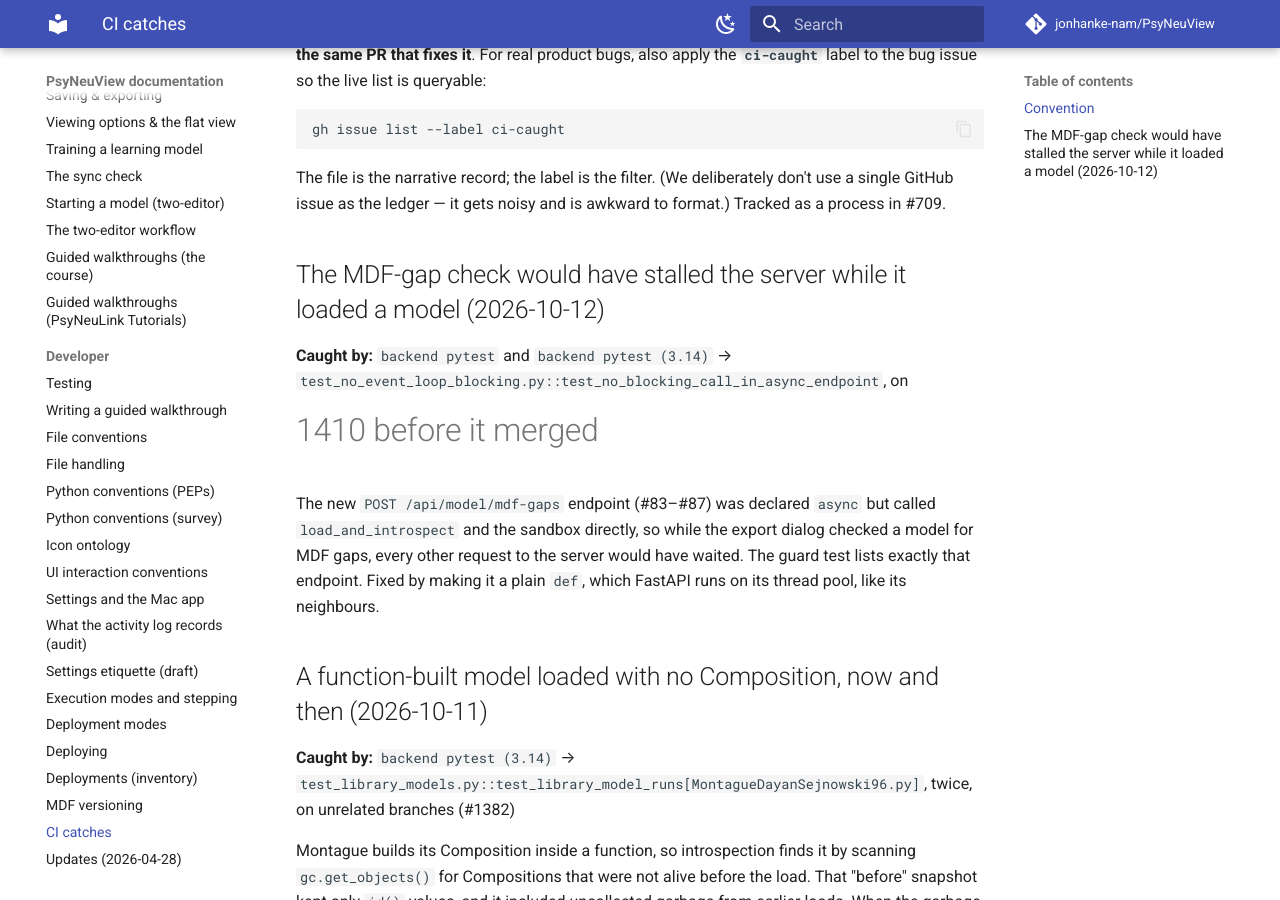
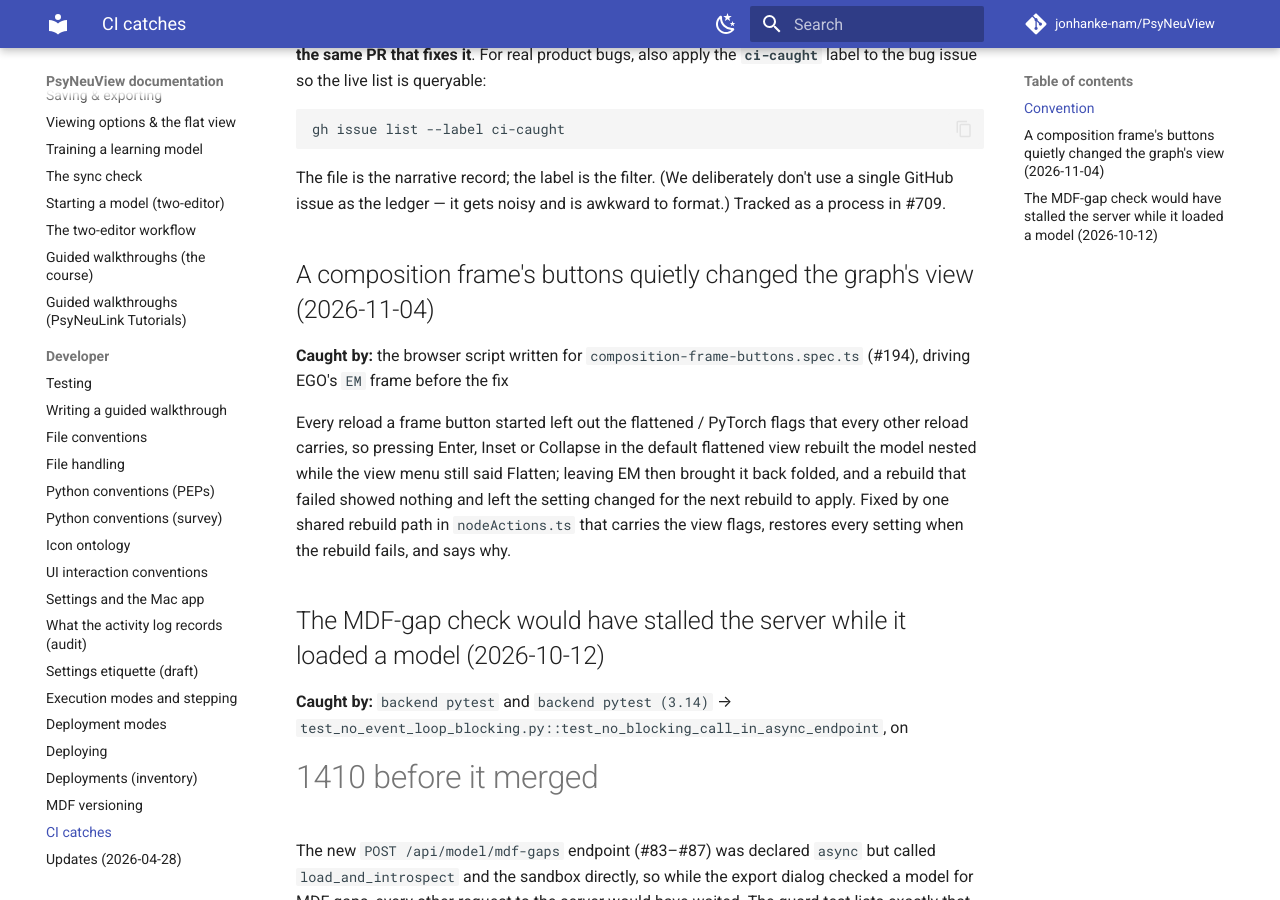
Before and after one commit to jonhanke-nam/PsyNeuView, an MkDocs documentation site: the page built from docs/ci/catches.md, in a window 1280 px wide and 900 px high, scrolled down 414 px. Built offline with MkDocs 1.6.1 and Material for MkDocs 9.7.7, drawn with Linux system fonts in a browser that asks for light colours; comment, search, counter and statistics services are not loaded.

Commit message:
Log the frame-button view switch in the CI catches ledger
Refs #194

Co-Authored-By: Claude Fable 5.1 <noreply@anthropic.com>

```diff
--- a/docs/ci/catches.md
+++ b/docs/ci/catches.md
@@ -21,6 +21,19 @@ The file is the narrative record; the label is the filter. (We deliberately
 don't use a single GitHub issue as the ledger — it gets noisy and is awkward to
 format.) Tracked as a process in #709.
 
+
+## A composition frame's buttons quietly changed the graph's view (2026-11-04)
+
+**Caught by:** the browser script written for `composition-frame-buttons.spec.ts`
+(#194), driving EGO's `EM` frame before the fix
+
+Every reload a frame button started left out the flattened / PyTorch flags
+that every other reload carries, so pressing Enter, Inset or Collapse in the
+default flattened view rebuilt the model nested while the view menu still said
+Flatten; leaving EM then brought it back folded, and a rebuild that failed
+showed nothing and left the setting changed for the next rebuild to apply.
+Fixed by one shared rebuild path in `nodeActions.ts` that carries the view
+flags, restores every setting when the rebuild fails, and says why.
 
 ## The MDF-gap check would have stalled the server while it loaded a model (2026-10-12)
 
```
